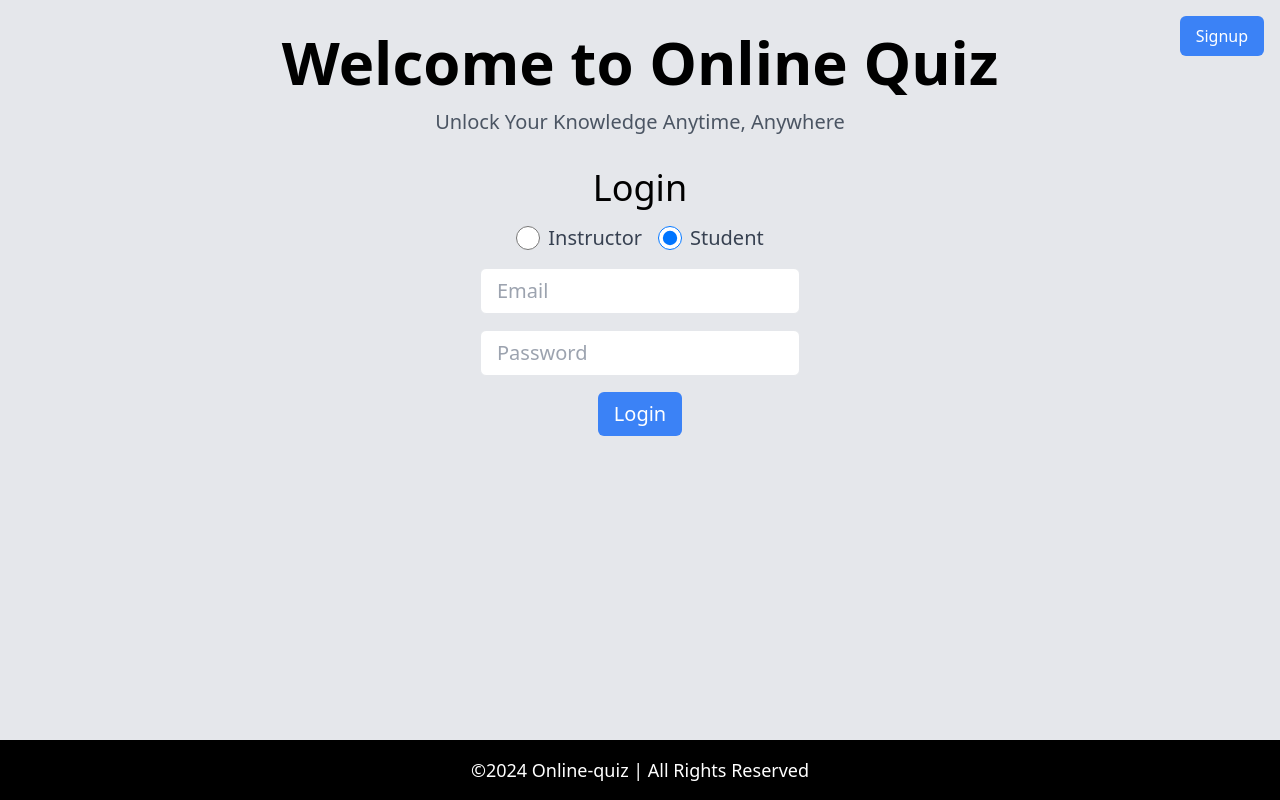
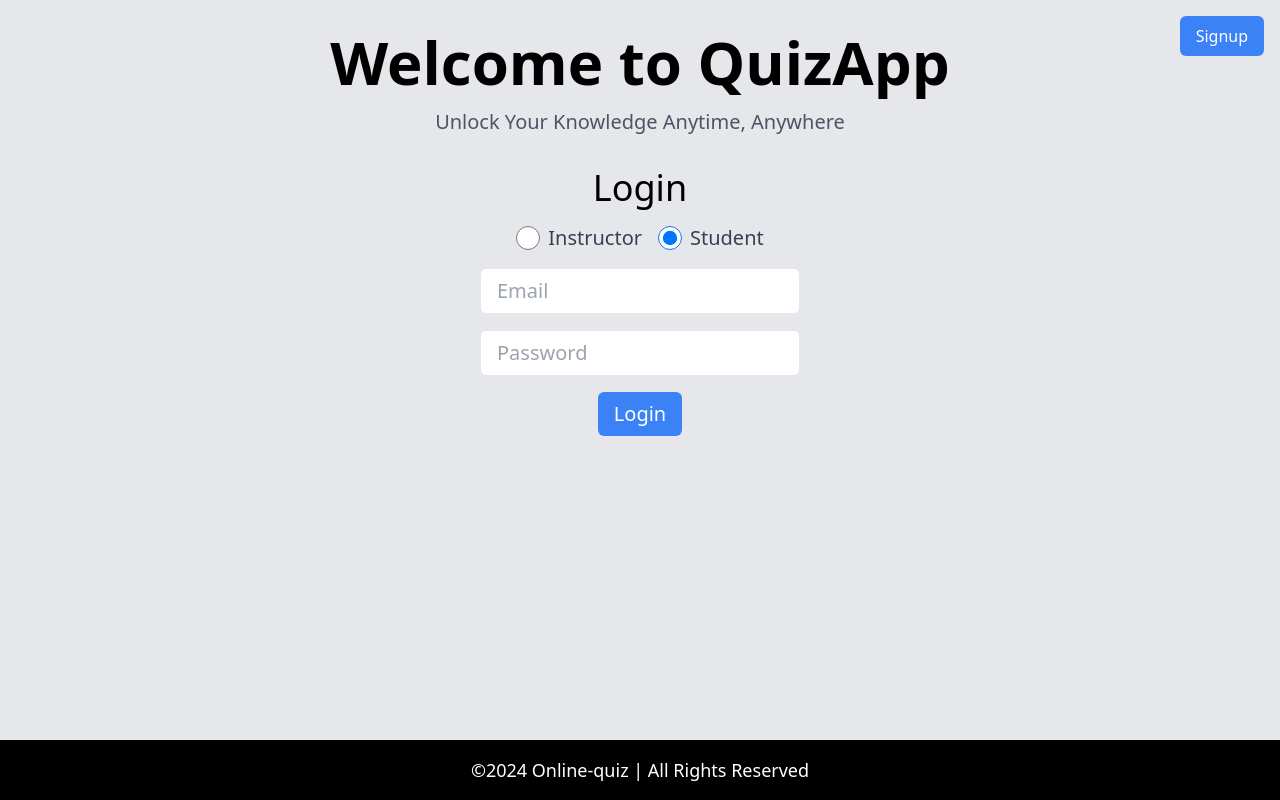
Before and after one commit to AbdulselamAbdurehman/Web-App, a plain HTML site: page frontend/home.html in a window 1280 px wide. Drawn offline with nearby package versions, Linux system fonts and the light colour scheme.

Commit message:
Make title consistent

```diff
--- a/frontend/home.html
+++ b/frontend/home.html
@@ -3,7 +3,7 @@
 <head>
     <meta charset="UTF-8">
     <meta name="viewport" content="width=device-width, initial-scale=1.0">
-    <title>Welcome to Online Quiz</title>
+    <title>Welcome to QuizApp</title>
     <!-- Include Tailwind CSS via CDN -->
     <link href="https://cdn.jsdelivr.net/npm/tailwindcss@2.2.19/dist/tailwind.min.css" rel="stylesheet">
     <!-- <link rel="stylesheet" href="src/output.css"> -->
@@ -12,7 +12,7 @@
 <body class="bg-gray-200 h-screen flex flex-col items-center justify-start">
 
     <!-- Header -->
-    <div class="text-6xl font-bold mt-8 mb-4 text-center">Welcome to Online Quiz</div>
+    <div class="text-6xl font-bold mt-8 mb-4 text-center">Welcome to QuizApp</div>
     <div class="text-xl text-gray-600 mb-8 text-center">Unlock Your Knowledge Anytime, Anywhere</div>
 
     <!-- Signup Button -->
```
